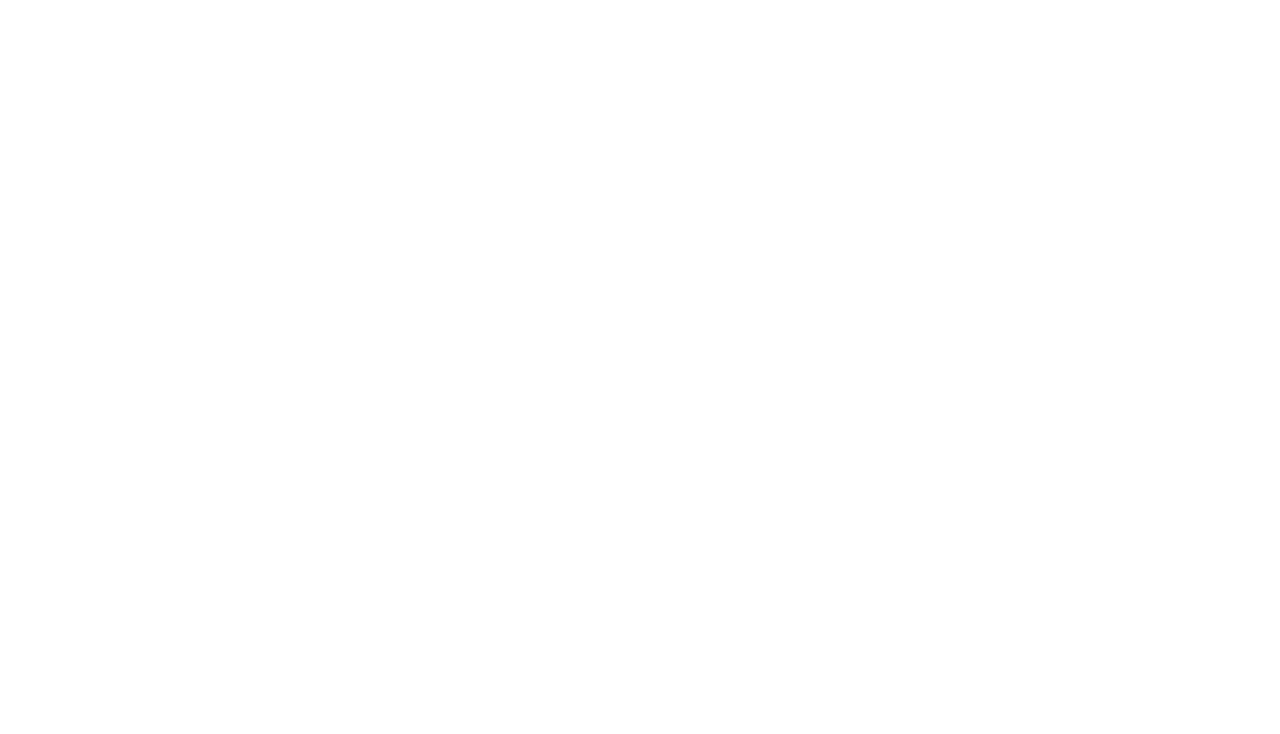
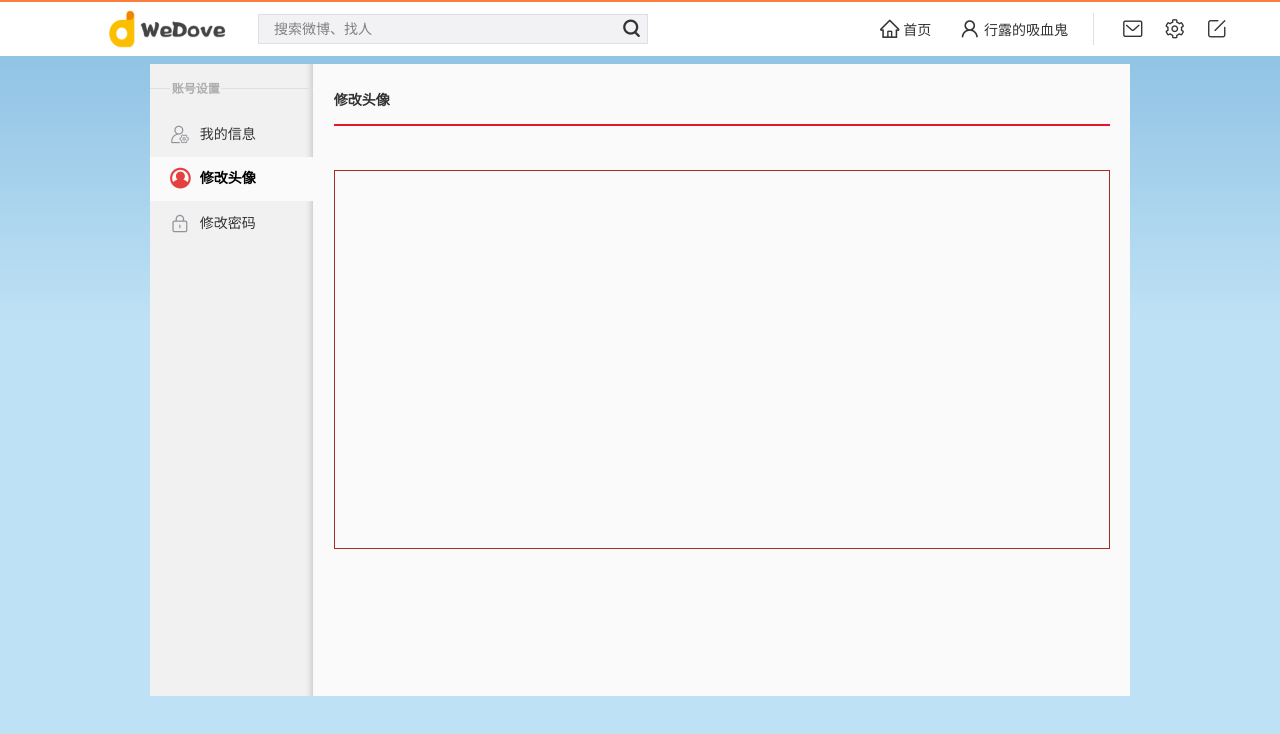
Before and after one commit to lilith0120/wedove, a Vue app: page /setting/avatar in a window 1280 px wide. Shown: the top 734 px of the page. Built offline with nearby package versions, Linux system fonts and the light colour scheme.

Commit message:
修改密码静态

```diff
--- /dev/null
+++ b/src/components/Setting_self/Change_avatar.vue
@@ -0,0 +1,58 @@
+<template>
+  <div id="change_avatar">
+    <div id="title">修改头像</div>
+    <div id="content">
+      <!-- <vueCropper ref="cropper" :img="avatar"></vueCropper> -->
+    </div>
+  </div>
+</template>
+
+<script>
+// import { VueCropper } from "vue-cropper";
+
+export default {
+  name: "Change_avatar",
+
+  //   components: {
+  //     VueCropper
+  //   },
+
+  data() {
+    return {
+      avatar: ""
+    };
+  }
+};
+</script>
+
+<style scoped>
+#change_avatar {
+  /* border: 1px brown solid;
+  box-sizing: border-box; */
+  display: flex;
+  flex-direction: column;
+  justify-content: space-between;
+  align-items: center;
+  width: 100%;
+  height: 100%;
+}
+
+#title {
+  border-bottom: 2px #ea1429 solid;
+  box-sizing: border-box;
+  margin-top: 3%;
+  color: #333;
+  font-size: 14px;
+  font-weight: bold;
+  width: 95%;
+  height: 6%;
+}
+
+#content {
+  border: 1px brown solid;
+  box-sizing: border-box;
+  margin-bottom: 18%;
+  width: 95%;
+  height: 60%;
+}
+</style>
--- /dev/null
+++ b/src/components/Setting_self/Change_msg.vue
@@ -0,0 +1,35 @@
+<template>
+  <div id="change_msg">
+    <div id="title">我的信息</div>
+  </div>
+</template>
+
+<script>
+export default {
+  name: "Change_msg"
+};
+</script>
+
+<style scoped>
+#change_msg {
+  /* border: 1px blueviolet solid;
+  box-sizing: border-box; */
+  display: flex;
+  flex-direction: column;
+  justify-content: space-between;
+  align-items: center;
+  width: 100%;
+  height: 100%;
+}
+
+#title {
+  border-bottom: 2px #ea1429 solid;
+  box-sizing: border-box;
+  margin-top: 3%;
+  color: #333;
+  font-size: 14px;
+  font-weight: bold;
+  width: 95%;
+  height: 6%;
+}
+</style>
--- /dev/null
+++ b/src/components/Setting_self/Change_pswd.vue
@@ -0,0 +1,155 @@
+<template>
+  <div id="change_pswd">
+    <div id="title">修改密码</div>
+    <div id="content">
+      <el-form label-position="right" label-width="90px">
+        <el-form-item class="item" label="原密码：">
+          <el-input class="input" v-model="o_pswd" show-password></el-input>
+        </el-form-item>
+        <el-form-item class="item" label="新密码：">
+          <el-input class="input" v-model="n_pswd" show-password></el-input>
+        </el-form-item>
+        <el-form-item class="item" label="确认密码：">
+          <el-input class="input" v-model="r_pswd" show-password></el-input>
+        </el-form-item>
+      </el-form>
+
+      <el-button class="finished" @click="change_pswd">完成</el-button>
+    </div>
+  </div>
+</template>
+
+<script>
+export default {
+  name: "Change_pswd",
+
+  data() {
+    return {
+      o_pswd: "",
+      n_pswd: "",
+      r_pswd: ""
+    };
+  },
+
+  methods: {
+    change_pswd() {
+      if (this.o_pswd == "") {
+        this.$notify({
+          title: "警告",
+          message: "请输入原密码！",
+          type: "warning",
+          showClose: false,
+          duration: 2000
+        });
+
+        return;
+      }
+
+      if (this.n_pswd == "") {
+        this.$notify({
+          title: "警告",
+          message: "请输入新密码！",
+          type: "warning",
+          showClose: false,
+          duration: 2000
+        });
+
+        return;
+      }
+
+      if (this.r_pswd == "" || this.n_pswd != this.r_pswd) {
+        this.$notify({
+          title: "警告",
+          message: "请保持两次密码一致！",
+          type: "warning",
+          showClose: false,
+          duration: 2000
+        });
+
+        return;
+      }
+
+      let data = {
+        o_pswd: this.o_pswd,
+        n_pswd: this.n_pswd
+      };
+
+      console.log(data);
+
+      //   this.$axios({
+      //     method: "",
+      //     url: "",
+      //     data: data
+      //   }).then(re => {
+      //     if (re.data.errno != 0) {
+      //       let msg = re.data.message;
+      //       this.$message.error(msg);
+      //     } else {
+      //       this.$message({
+      //         message: "修改密码成功！",
+      //         type: "success"
+      //       });
+      //     }
+      //   });
+    }
+  }
+};
+</script>
+
+<style scoped>
+#change_pswd {
+  /* border: 1px red solid;
+  box-sizing: border-box; */
+  display: flex;
+  flex-direction: column;
+  justify-content: space-between;
+  align-items: center;
+  width: 100%;
+  height: 100%;
+}
+
+#title {
+  border-bottom: 2px #ea1429 solid;
+  box-sizing: border-box;
+  margin-top: 3%;
+  color: #333;
+  font-size: 14px;
+  font-weight: bold;
+  width: 95%;
+  height: 6%;
+}
+
+#content {
+  /* border: 1px red solid;
+  box-sizing: border-box; */
+  margin-bottom: 30%;
+  width: 50%;
+  height: 30%;
+}
+
+.item >>> .el-form-item__label {
+  color: #333;
+}
+
+.input >>> .el-input__inner {
+  border-radius: 0;
+  box-shadow: 0px 0px 3px 0px rgba(0, 0, 0, 0.15) inset;
+}
+
+.input >>> .el-input__inner:focus {
+  border-color: #fa7d3c;
+}
+
+.finished {
+  margin-top: 18%;
+  margin-left: 25%;
+  width: 50%;
+  color: #fff;
+  background-color: #ff8140;
+  box-shadow: 0px 1px 2px rgba(0, 0, 0, 0.25);
+}
+
+.finished:hover {
+  background-color: #eb7350;
+}
+</style>
--- a/src/components/Setting_self/Setting.vue
+++ b/src/components/Setting_self/Setting.vue
@@ -1,28 +1,61 @@
 <template>
   <div id="setting">
     <div id="content">
-      <el-menu default-active="1" class="menu">
+      <el-menu :default-active="active" class="menu">
         <el-divider content-position="left">账号设置</el-divider>
-        <el-menu-item index="1">
+        <el-menu-item index="1" @click="go_msg">
           <i class="iconfont icon-my_message"></i>
           <span class="msg" slot="title">我的信息</span>
         </el-menu-item>
-        <el-menu-item index="2">
+        <el-menu-item index="2" @click="go_avatar">
           <i class="iconfont icon-avatar"></i>
           <span class="msg" slot="title">修改头像</span>
         </el-menu-item>
-        <el-menu-item index="3">
+        <el-menu-item index="3" @click="go_pswd">
           <i class="iconfont icon-pswd"></i>
           <span class="msg" slot="title">修改密码</span>
         </el-menu-item>
       </el-menu>
+
+      <router-view></router-view>
     </div>
   </div>
 </template>
 
 <script>
 export default {
-  name: "Setting"
+  name: "Setting",
+
+  data() {
+    return {
+      active: "1"
+    };
+  },
+
+  created() {
+    let url = window.location.pathname.split("/");
+    if (url[url.length - 1] == "pswd") {
+      this.active = "3";
+    } else if (url[url.length - 1] == "avatar") {
+      this.active = "2";
+    } else {
+      this.active = "1";
+    }
+  },
+
+  methods: {
+    go_msg() {
+      this.$router.push({ name: "change_msg" });
+    },
+
+    go_avatar() {
+      this.$router.push({ name: "change_avatar" });
+    },
+
+    go_pswd() {
+      this.$router.push({ name: "change_pswd" });
+    }
+  }
 };
 </script>
 
@@ -44,6 +77,7 @@
 #content {
   /* border: 1px red solid;
   box-sizing: border-box; */
+  display: flex;
   margin: 0 auto;
   margin-top: 5%;
   background-color: #fafafa;
@@ -61,7 +95,7 @@
 
 .menu {
   border: none;
-  width: 15.5%;
+  width: 20%;
   height: 100%;
   background-color: #f1f1f1;
   box-shadow: inset -13px 0px 10px -15px #8f8f8f;
@@ -95,6 +129,9 @@
 }
 
 .msg {
+  /* border: 1px red solid;
+  box-sizing: border-box; */
+  line-height: 0;
   margin-left: 8%;
 }
 </style>
--- a/src/router/router.js
+++ b/src/router/router.js
@@ -9,6 +9,9 @@
 const register = () => import('../components/Register/Register')
 const forget = () => import('../components/Forget_pswd/Forget')
 const setting = () => import('../components/Setting_self/Setting')
+const change_msg = () => import('../components/Setting_self/Change_msg')
+const change_avatar = () => import('../components/Setting_self/Change_avatar')
+const change_pswd = () => import('../components/Setting_self/Change_pswd')
 
 const router = new VueRouter({
     mode: 'history',
@@ -22,7 +25,24 @@
                 {
                     path: 'setting',
                     component: setting,
-                    name: 'setting'
+                    name: 'setting',
+                    children: [
+                        {
+                            path: 'message',
+                            component: change_msg,
+                            name: 'change_msg'
+                        },
+                        {
+                            path: 'avatar',
+                            component: change_avatar,
+                            name: 'change_avatar'
+                        },
+                        {
+                            path: 'pswd',
+                            component: change_pswd,
+                            name: 'change_pswd'
+                        }
+                    ]
                 }
             ]
         },
```
